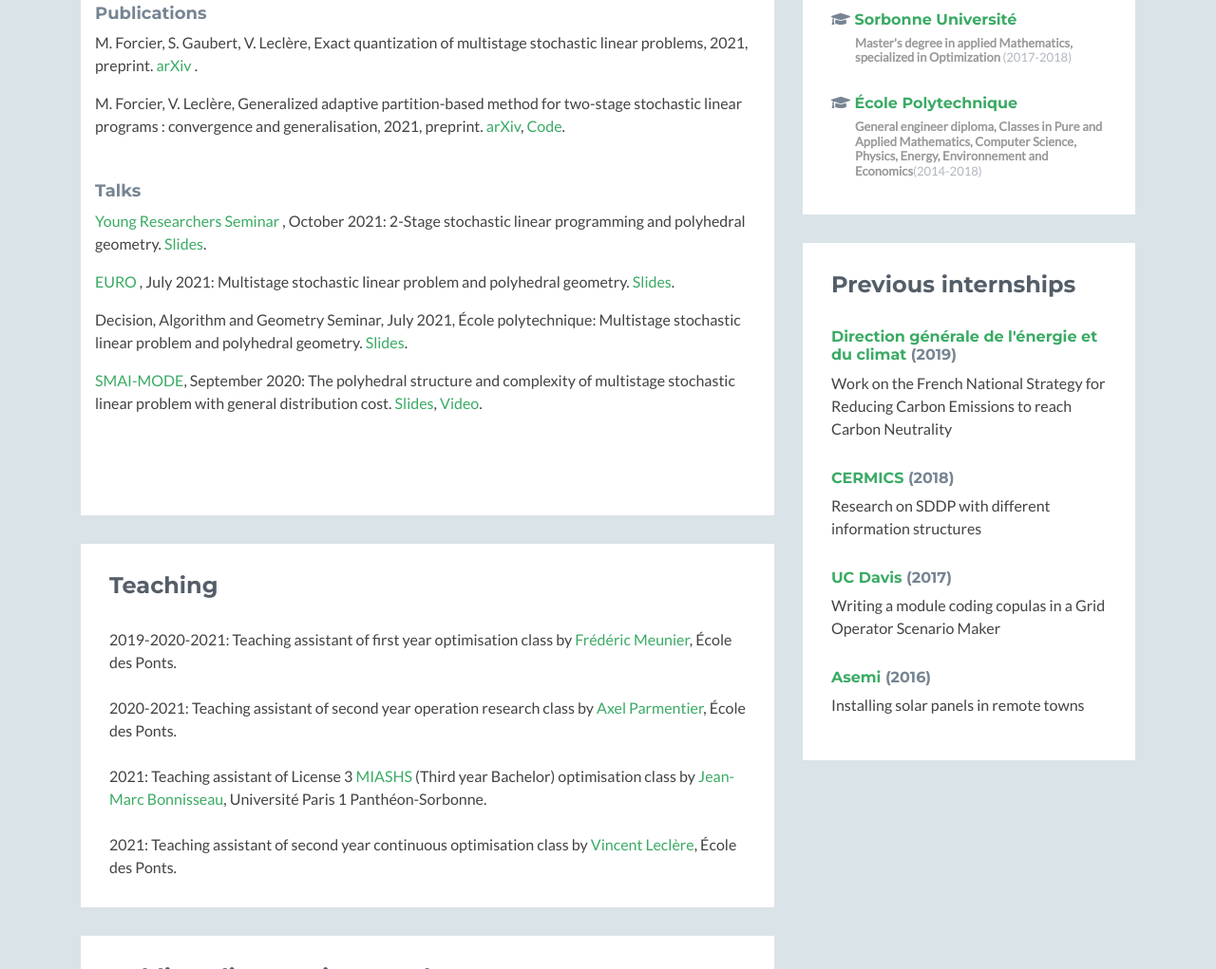
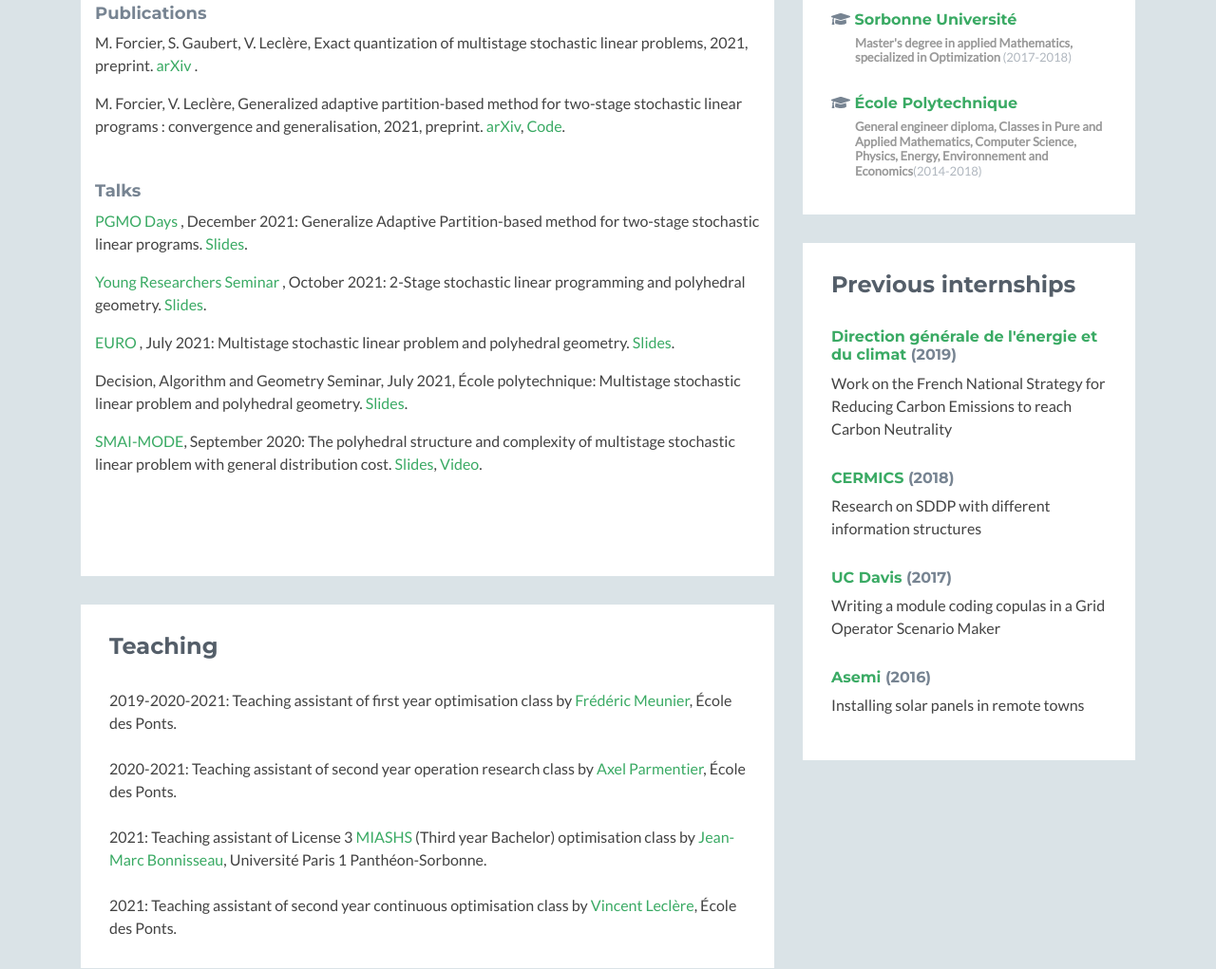
Before and after one commit to maelforcier/maelforcier.github.io, a plain HTML site: page index.html in a window 1280 px wide. Shown: the part 891-1912 px from the top of the page at 95% size. Drawn offline with nearby package versions, Linux system fonts and the light colour scheme; no server answers; a script that the page names is missing; some icons are missing.

Commit message:
PGMO days 2021

```diff
--- a/index.html
+++ b/index.html
@@ -110,6 +110,11 @@
                                      </div>
                                 <div class="item">
                                     <h3 class="title"><a>Talks</a></h3>
+                                    <p>
+                                      <a href="https://www.fondation-hadamard.fr/fr/pgmo/pgmodays">PGMO Days  </a>, December 2021:
+                                      Generalize Adaptive Partition-based method for two-stage stochastic linear programs.
+                                      <a href="assets/documents/gapm_pgmo.pdf"> Slides</a>.
+                                    </p>
                                     <p>
                                       <a href="https://cermics-lab.enpc.fr/seminaires/young-researchers-seminar/">Young Researchers Seminar  </a>, October 2021:
                                       2-Stage stochastic linear programming and polyhedral geometry.
```
Also changed, not shown: 1 other file.
